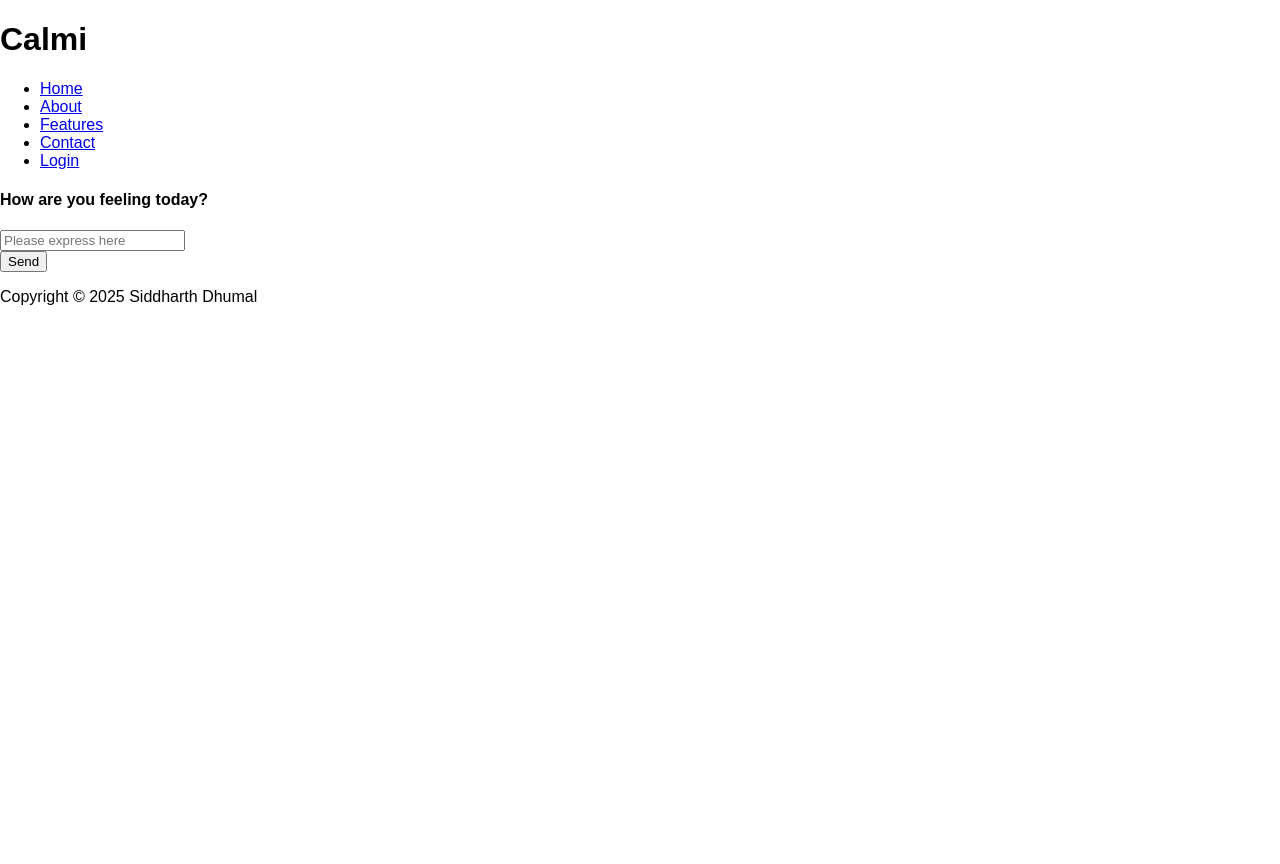
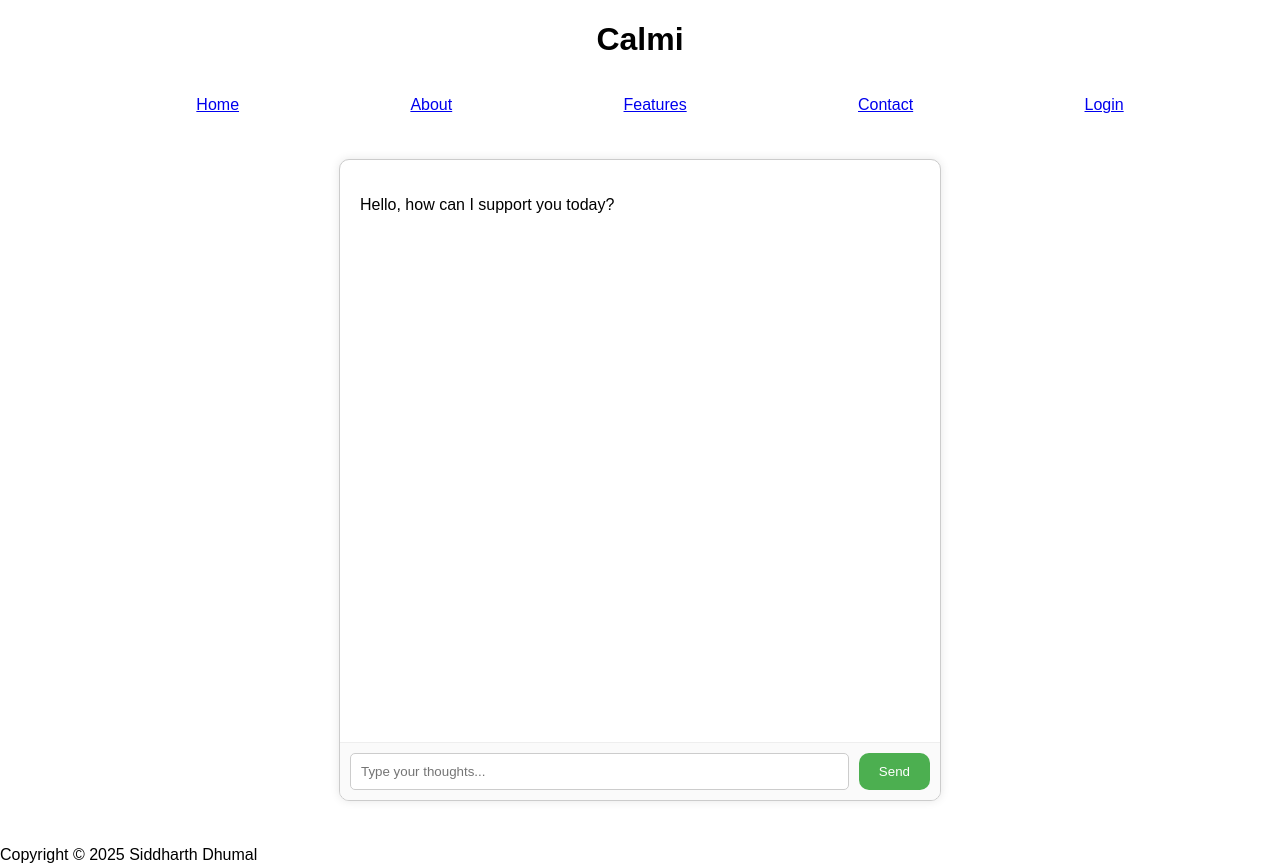
Before and after one commit to Siddharth-Dhumal/Calmi, a plain HTML site: page index.html in a window 1280 px wide. Before the commit the page ends 821 px from the top, so only its background shows below. Drawn offline with Linux system fonts and the light colour scheme.

Commit message:
CSS styling

```diff
--- a/css/style.css
+++ b/css/style.css
@@ -5,6 +5,77 @@ body, html {
 	font-family: Arial, sans-serif;
 }
 
-.submit label {
-	display: inline;
+.header {
+	display: flex;
+	justify-content: center;
 }
+
+.navbar ul {
+	display: flex;
+	justify-content: space-evenly;
+}
+
+.navbar li {
+	margin: 0 15px;
+	list-style: none;
+}
+
+.welcome-text h4 {
+	display: flex;
+}
+
+#main-section {
+	height: calc(100vh - 100px);
+	display: flex;
+	justify-content: center;
+	align-items: center;
+}
+
+.chat-container {
+	flex-direction: column;
+	display: flex;
+	justify-content: space-between;
+	width: 90%;
+	max-width: 600px;
+	height: 80vh;
+	border: 1px solid #ccc;
+	border-radius: 10px;
+	background-color: white;
+	box-shadow: 0 0 10px rgba(0,0,0,0.1);
+	overflow: hidden;
+}
+
+.message-area {
+	flex-grow: 1;
+	padding: 20px;
+	overflow-y: auto;
+	border-bottom: 1px solid #eee;
+}
+
+.input-area {
+	background-color: #fafafa;
+	display: flex;
+	justify-content: center;
+	padding: 10px;
+}
+
+.input-area input[type="text"] {
+	flex: 1;
+  	padding: 10px;
+  	border: 1px solid #ccc;
+  	border-radius: 5px;
+  	margin-right: 10px;
+}
+
+.input-area button {
+	padding: 10px 20px;
+	border: none;
+	background-color: #4CAF50;
+	color: white;
+	border-radius: 10px;
+	cursor: pointer;
+}
+
+.input-area button:hover {
+	background-color: #45a049;
+}
--- a/index.html
+++ b/index.html
@@ -26,14 +26,14 @@
 	</nav>
 
 	<section id="main-section">
-		<div class="welcome-text">
-			<h4>How are you feeling today?</h4>
-		</div>
-		<div class="input-box">
-			<input type="text" placeholder="Please express here">
-		</div>
-		<div class="send-button">
-			<button name="send-button">Send</button>
+		<div class="chat-container">
+		    <div class="message-area">
+		      <p class="bot-message">Hello, how can I support you today?</p>
+		    </div>
+		    <div class="input-area">
+		      <input type="text" placeholder="Type your thoughts..." name="input-box">
+		      <button name="send-button">Send</button>
+		    </div>
 		</div>
 	</section>
 
```
